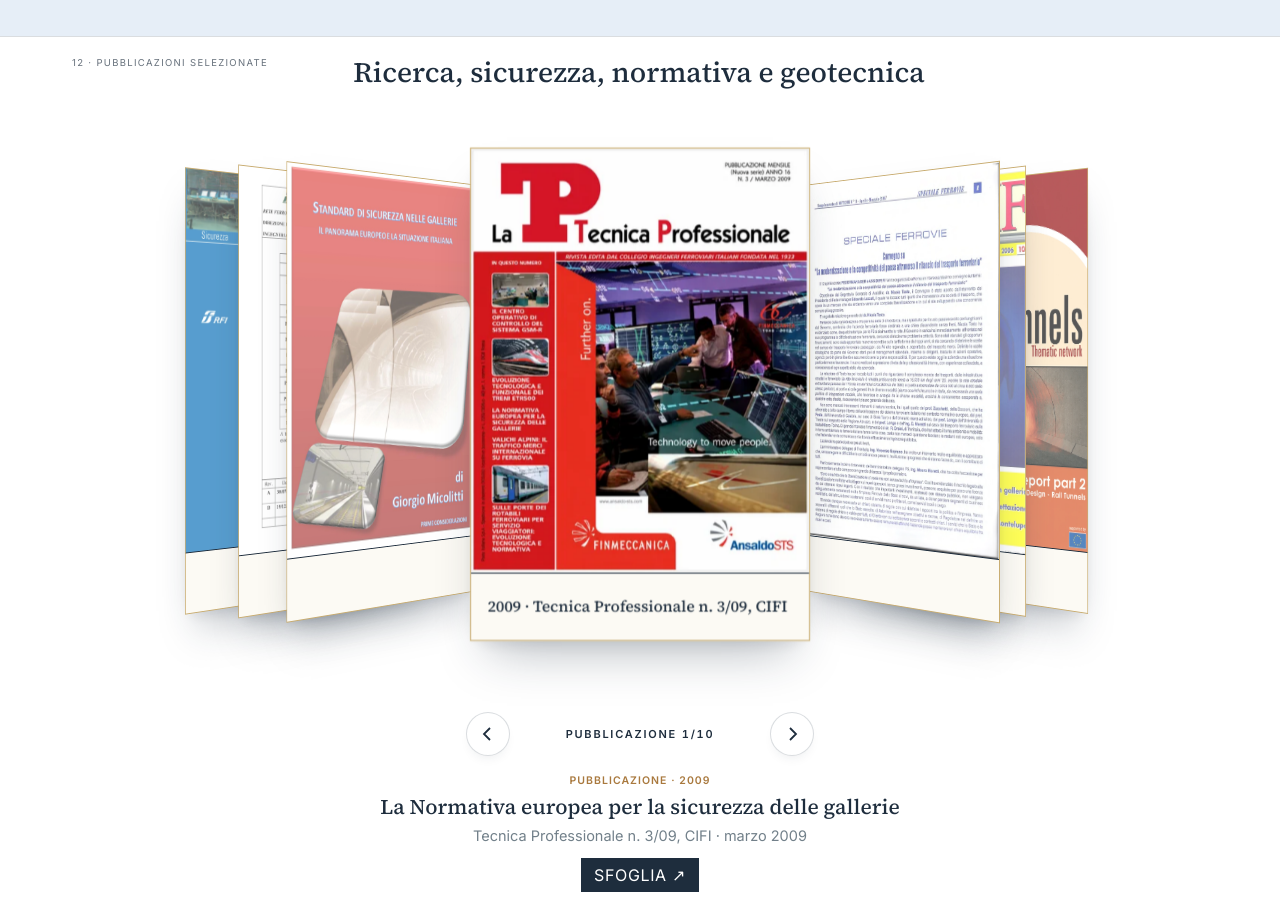
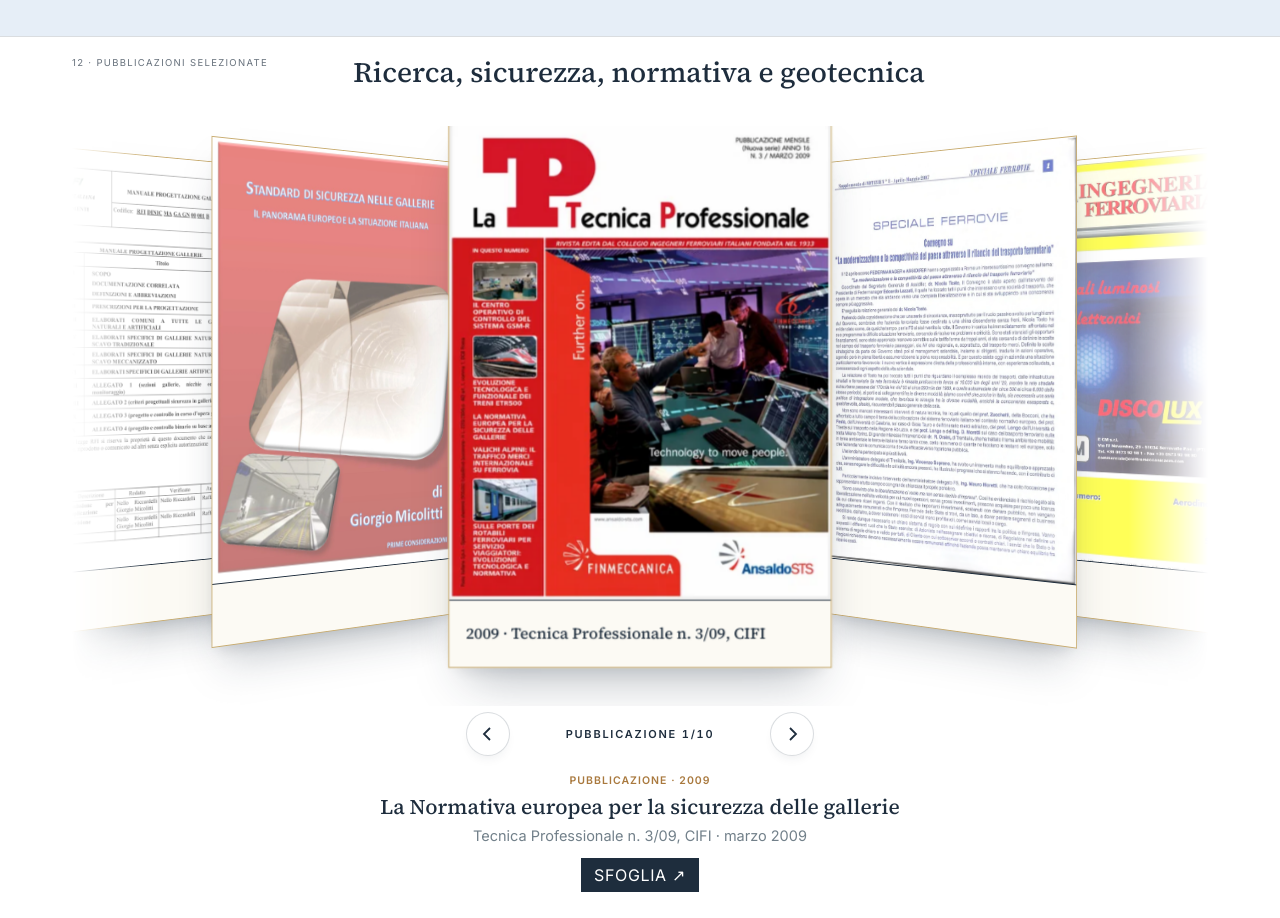
Before and after one commit to giorgiomicol-code/giorgio-micolitti-site, a React (Vite) app: page / in a window 1280 px wide. Shown: the part 9980-10898 px from the top of the page. Built offline with nearby package versions, Linux system fonts and the light colour scheme.

Commit message:
Cover flow pubblicazioni: copertine intere senza sovrapposizioni
Co-Authored-By: Claude Sonnet 5.5 <noreply@anthropic.com>
Claude-Session: https://claude.ai/code/session_01RSEX1o2dCCY7wJir5FSv1q

```diff
--- a/src/DiaryCoverFlow.tsx
+++ b/src/DiaryCoverFlow.tsx
@@ -98,19 +98,21 @@ export default function DiaryCoverFlow({ slides, tag, sub, lang, pub, onOpen, st
 
   // geometria
   const small = W < 640
-  const stageH = Math.max(pub ? 480 : 400, Math.min(pub ? 640 : 580, W * (pub ? 0.66 : 0.6)))
+  const stageH = Math.max(pub ? 520 : 400, Math.min(pub ? 680 : 580, W * (pub ? 0.7 : 0.6)))
   const SH = small ? 54 : 66
   const MIN_R = 0.62 // foto molto strette: scheda minima, foto intera senza ritaglio
   const realRatio = (s: CoverFlowSlide) => dims[s.image] ?? 4 / 3
   const ratio = (s: CoverFlowSlide) => Math.max(realRatio(s), MIN_R)
   const maxR = Math.max(...slides.map(ratio), 0.5)
-  const photoH = Math.round(Math.min(stageH * (small ? (pub ? 0.56 : 0.5) : (pub ? 0.64 : 0.58)), (W * (small ? 0.8 : 0.56)) / maxR))
+  const photoH = Math.round(Math.min(stageH * (small ? (pub ? 0.56 : 0.5) : (pub ? 0.68 : 0.58)), (W * (small ? 0.8 : 0.56)) / maxR))
   const widths = slides.map(s => Math.round(photoH * ratio(s)))
   const cw = widths[cur] ?? 0
-  const gstep = small ? 24 : Math.max(34, W * 0.05)
+  const angle = pub ? 46 : small ? 60 : 54
+  const avgW = widths.reduce((a, b) => a + b, 0) / (widths.length || 1)
+  // pubblicazioni: nessuna scheda copre il bordo della vicina
+  const gstep = pub ? avgW * Math.cos(angle * Math.PI / 180) + 14 : small ? 24 : Math.max(34, W * 0.05)
   const gap = small ? 14 : 30
-  const angle = small ? 60 : 54
-  const V = Math.min(small ? 2 : 3, Math.floor(n / 2))
+  const V = Math.min(pub ? (small ? 1 : 2) : small ? 2 : 3, Math.floor(n / 2))
 
   const onDown = (e: React.PointerEvent) => { drag.current = { on: true, sx: e.clientX, acc: 0, moved: false } }
   const onMove = (e: React.PointerEvent) => {
```
